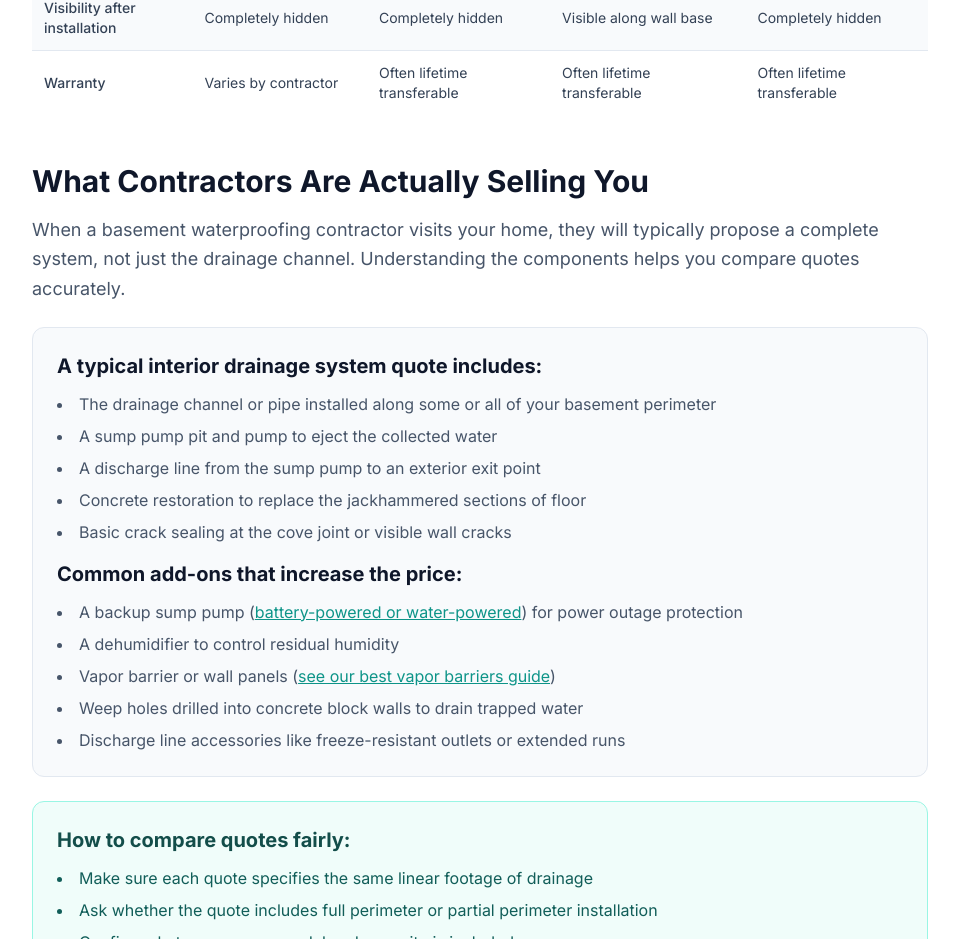
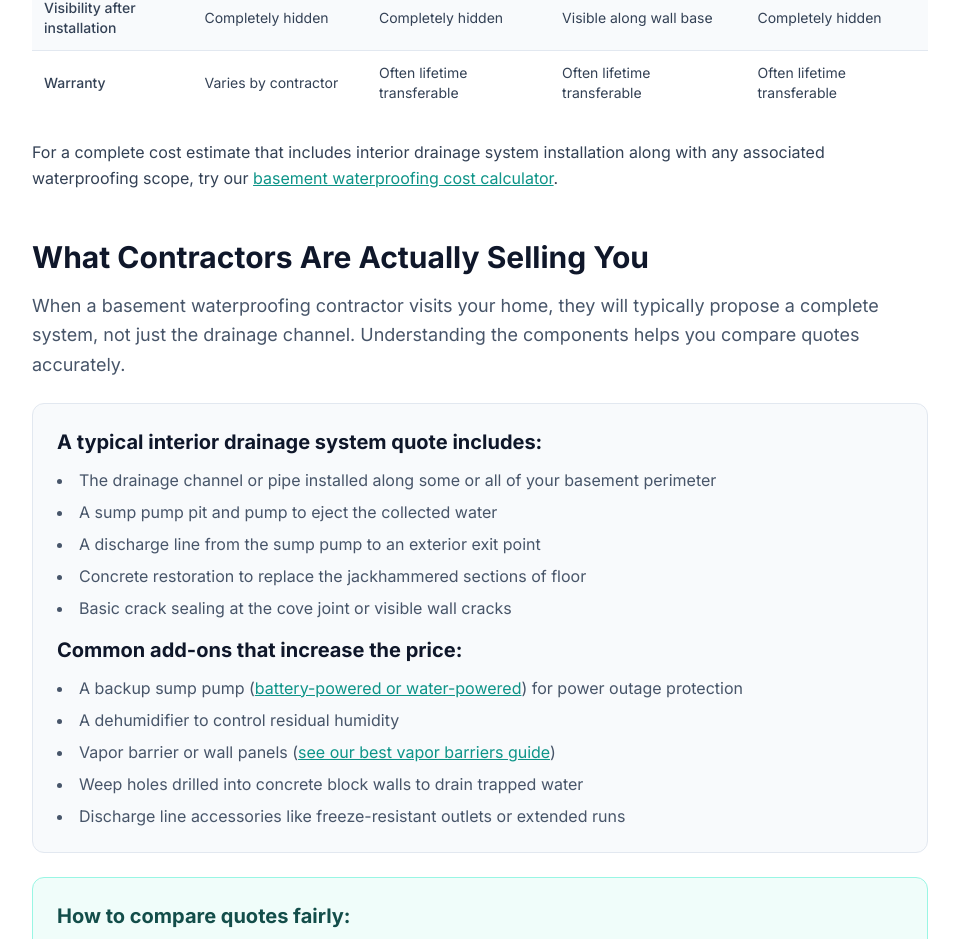
Before and after one commit to thebasementguide2026/basement-guide, a Next.js app: page /articles/interior-basement-drainage-systems in a window 1280 px wide. Shown: the part 6157-7096 px from the top of the page, without its empty margins (160-1119 px from the left). Built offline with nearby package versions, Linux system fonts and the light colour scheme.

Commit message:
Add internal link to /cost-guides/basement-waterproofing-cost-calculator

```diff
--- a/app/articles/interior-basement-drainage-systems/page.tsx
+++ b/app/articles/interior-basement-drainage-systems/page.tsx
@@ -316,6 +316,7 @@ export default function InteriorBasementDrainageSystems() {
                 </tbody>
               </table>
             </div>
+            <p className='text-slate-700 leading-relaxed mt-6'>For a complete cost estimate that includes interior drainage system installation along with any associated waterproofing scope, try our <Link href='/cost-guides/basement-waterproofing-cost-calculator' className='text-teal-600 hover:text-teal-700 underline'>basement waterproofing cost calculator</Link>.</p>
           </section>
 
           {/* What Contractors Are Selling You */}
```
